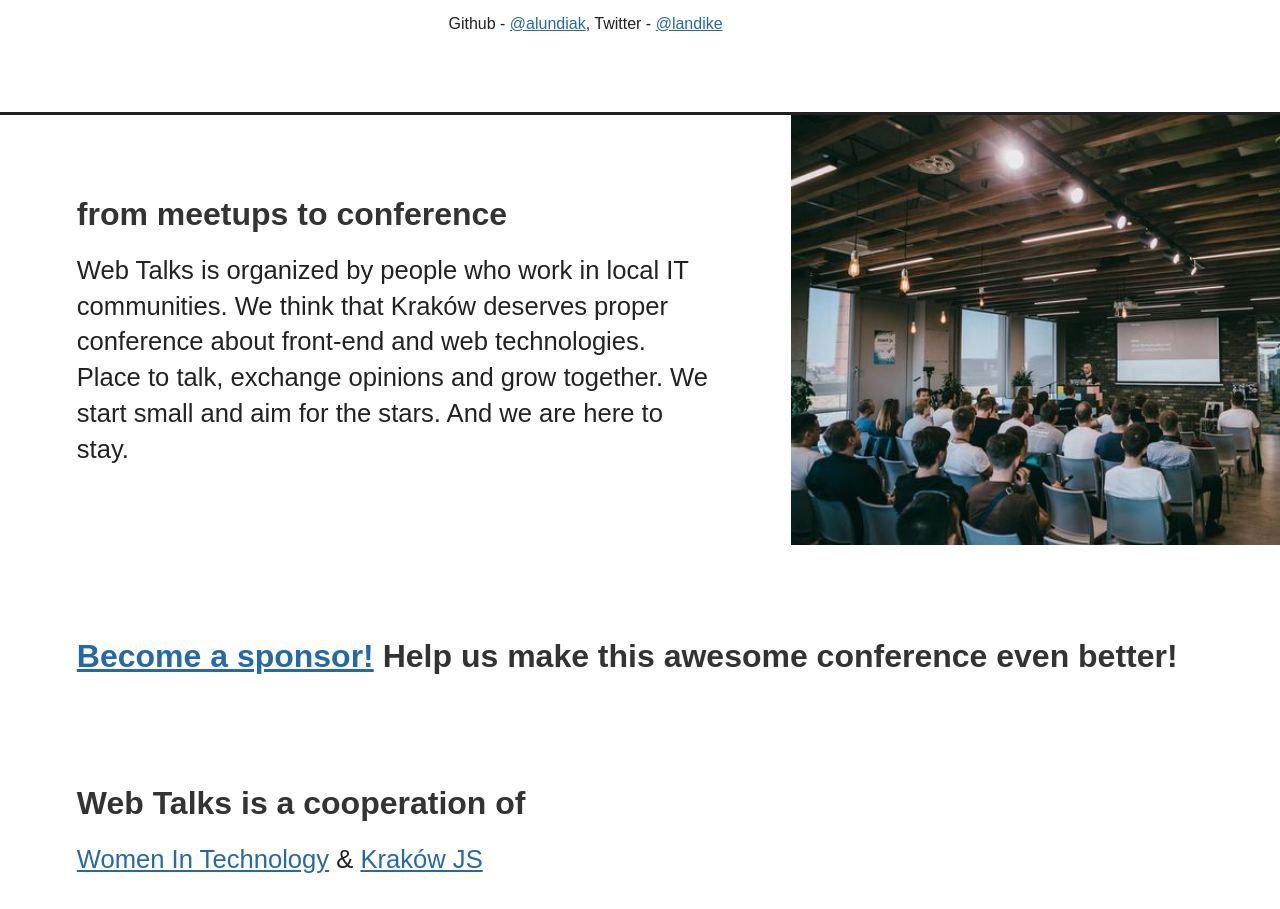
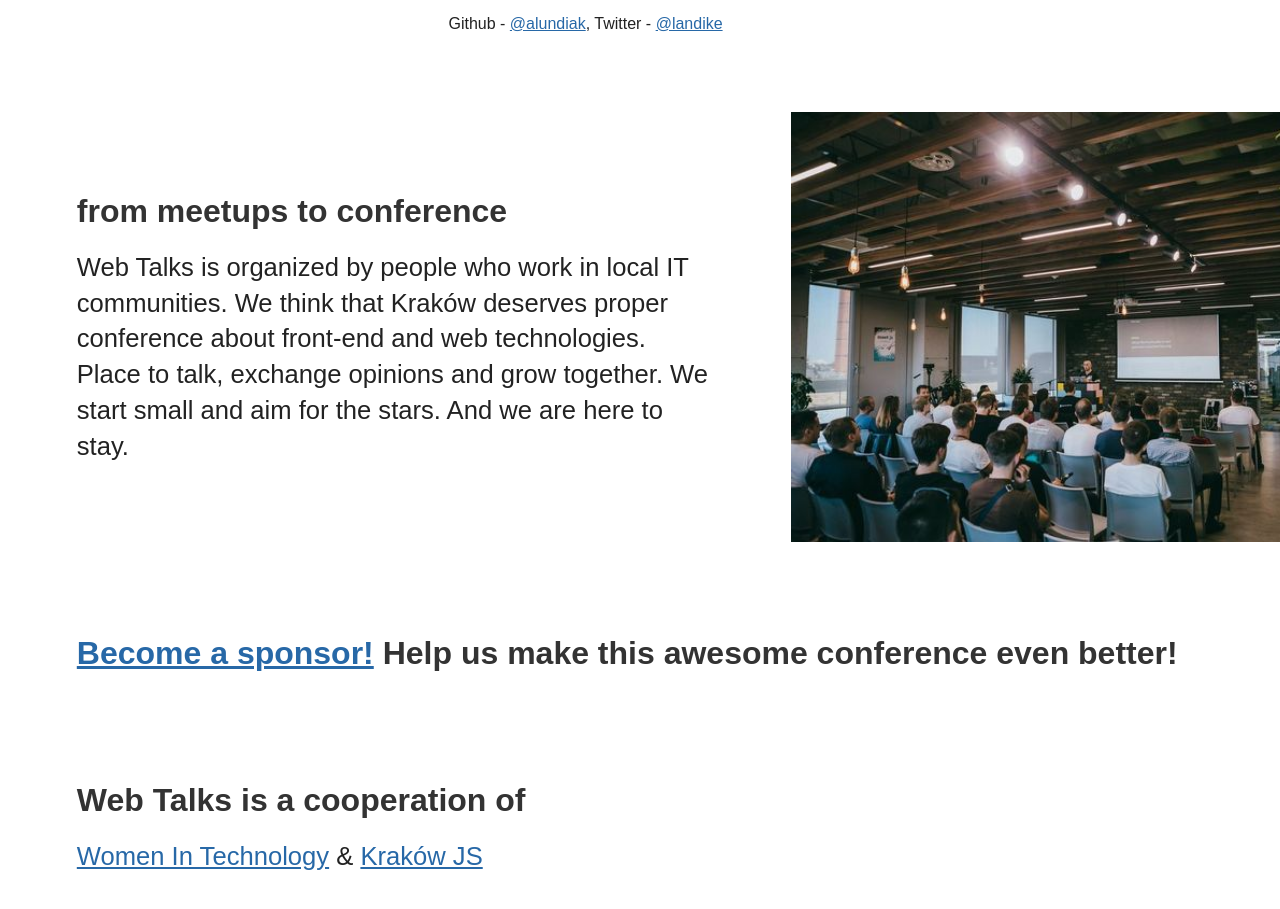
Before and after one commit to webtalks-conference/webtalks-conference.github.io, a plain HTML site: page index.html in a window 1280 px wide. Shown: the part 1645-2554 px from the top of the page. Drawn offline with Linux system fonts and the light colour scheme; a web font is replaced by a local one.

Commit message:
Remove border

```diff
--- a/index.html
+++ b/index.html
@@ -146,10 +146,6 @@
          .centered {
              background: #fff;
              padding: 12vw 15vw;
-         }
-
-         .started-from-the-bottom {
-             border-top: 3px solid #222;
          }
 
          @media only screen and (min-width: 640px) {
```
